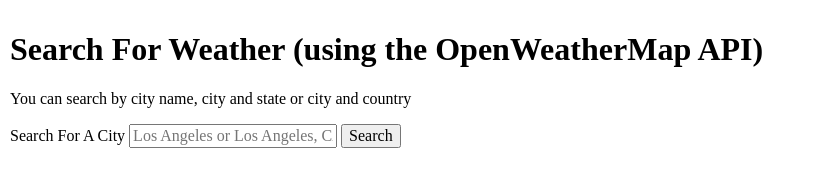
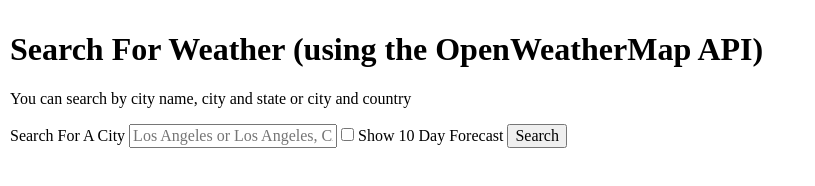
Before and after one commit to Laurawbrooklyn/weather-app-project, a plain HTML site: page index.html in a window 1280 px wide. Shown: the whole page, without its empty margins (0-815 px from the left). Drawn offline with nearby package versions, Linux system fonts and the light colour scheme.

Commit message:
added checkbox for opting into 10 day forecast

```diff
--- a/index.html
+++ b/index.html
@@ -11,6 +11,8 @@
   <form>
     <label for="search">Search For A City</label>
     <input type="text" placeholder="Los Angeles or Los Angeles, CA" id="city" name= "city-name" value = "">
+    <input type="checkbox" name="forecast" value="1" id="forecast">
+    <label for="forecast">Show 10 Day Forecast</label>
     <button type="submit" name="submit-button">Search</button>
   </form>
 <br>
```
